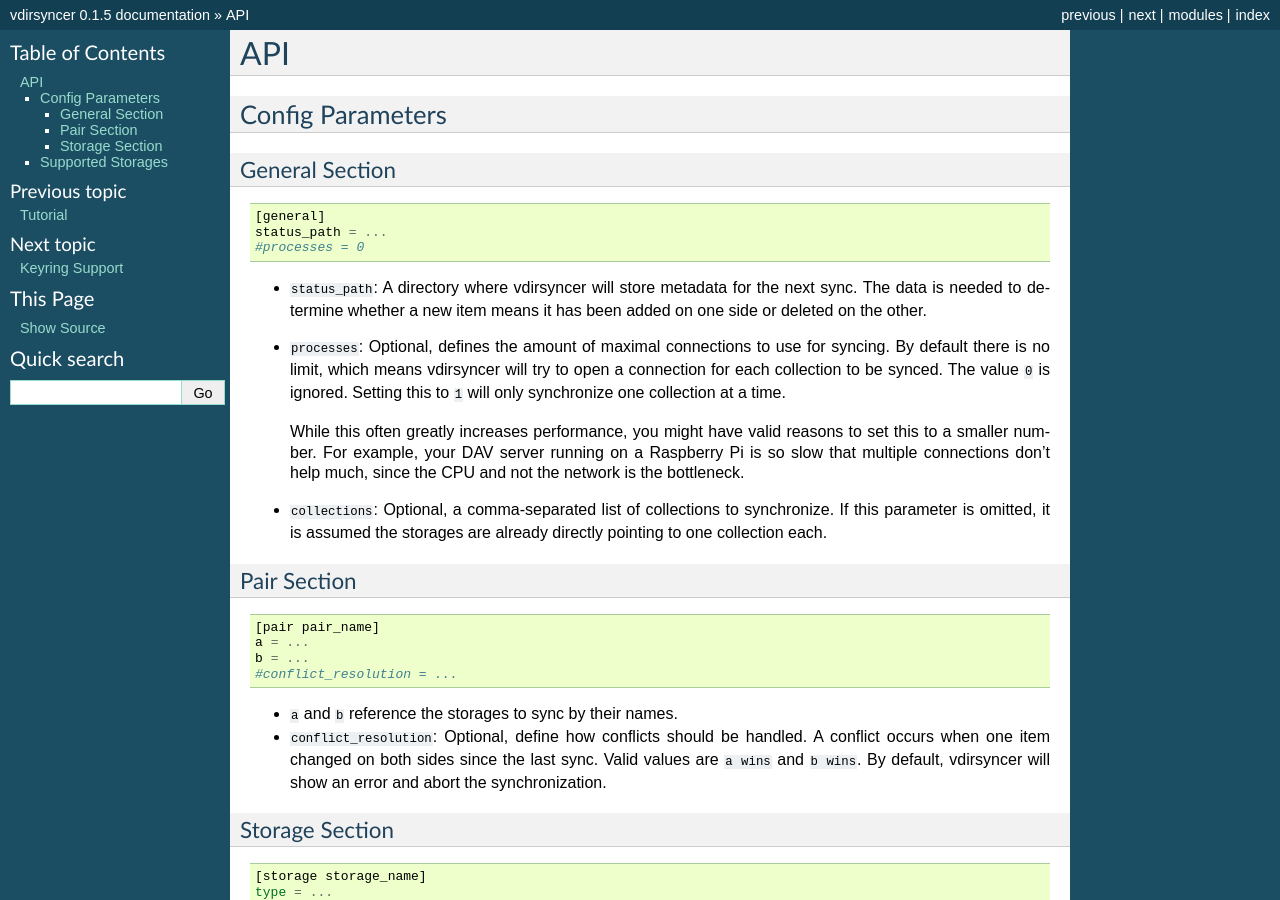
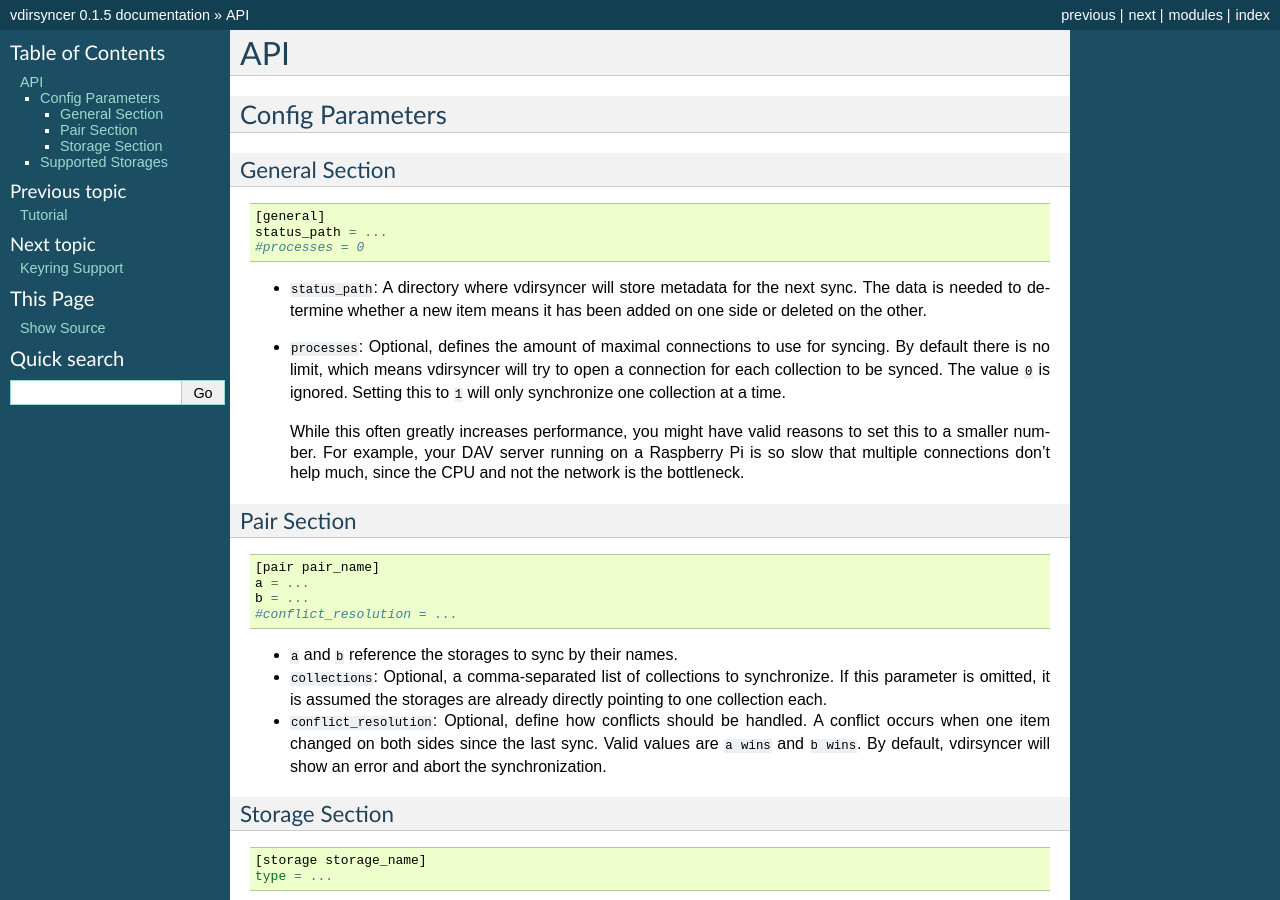
Before and after one commit to pimutils/vdirsyncer, a Sphinx documentation site: the page built from docs/api.rst, in a window 1280 px wide and 900 px high. Built offline with Sphinx 7.4.7, drawn with Linux system fonts in a browser that asks for light colours; part of the change alters nothing that is shown.

```diff
--- a/docs/api.rst
+++ b/docs/api.rst
@@ -32,10 +32,6 @@ General Section
   Raspberry Pi is so slow that multiple connections don't help much, since the
   CPU and not the network is the bottleneck.
 
-- ``collections``: Optional, a comma-separated list of collections to
-  synchronize. If this parameter is omitted, it is assumed the storages are
-  already directly pointing to one collection each.
-
 .. _pair_config:
 
 Pair Section
@@ -49,6 +45,10 @@ Pair Section
     #conflict_resolution = ...
 
 - ``a`` and ``b`` reference the storages to sync by their names.
+
+- ``collections``: Optional, a comma-separated list of collections to
+  synchronize. If this parameter is omitted, it is assumed the storages are
+  already directly pointing to one collection each.
 
 - ``conflict_resolution``: Optional, define how conflicts should be handled.  A
   conflict occurs when one item changed on both sides since the last sync.
```
